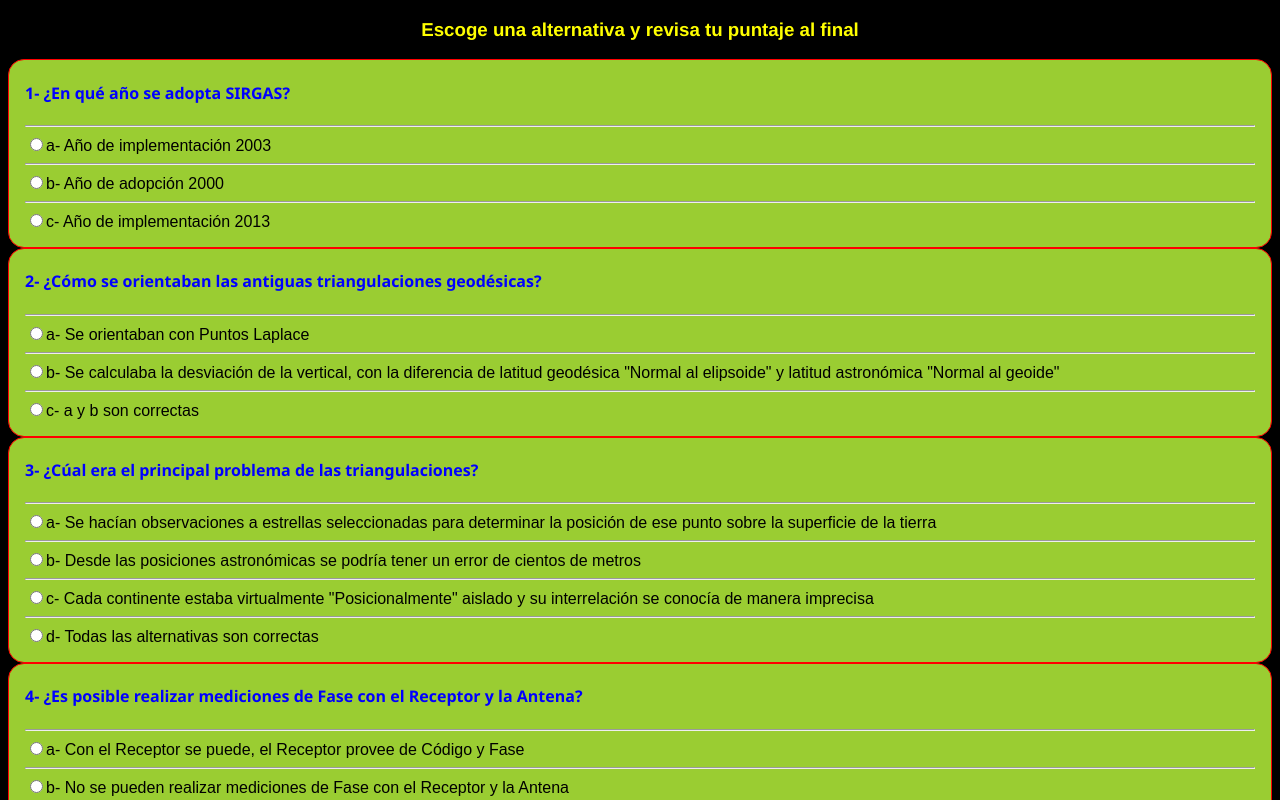
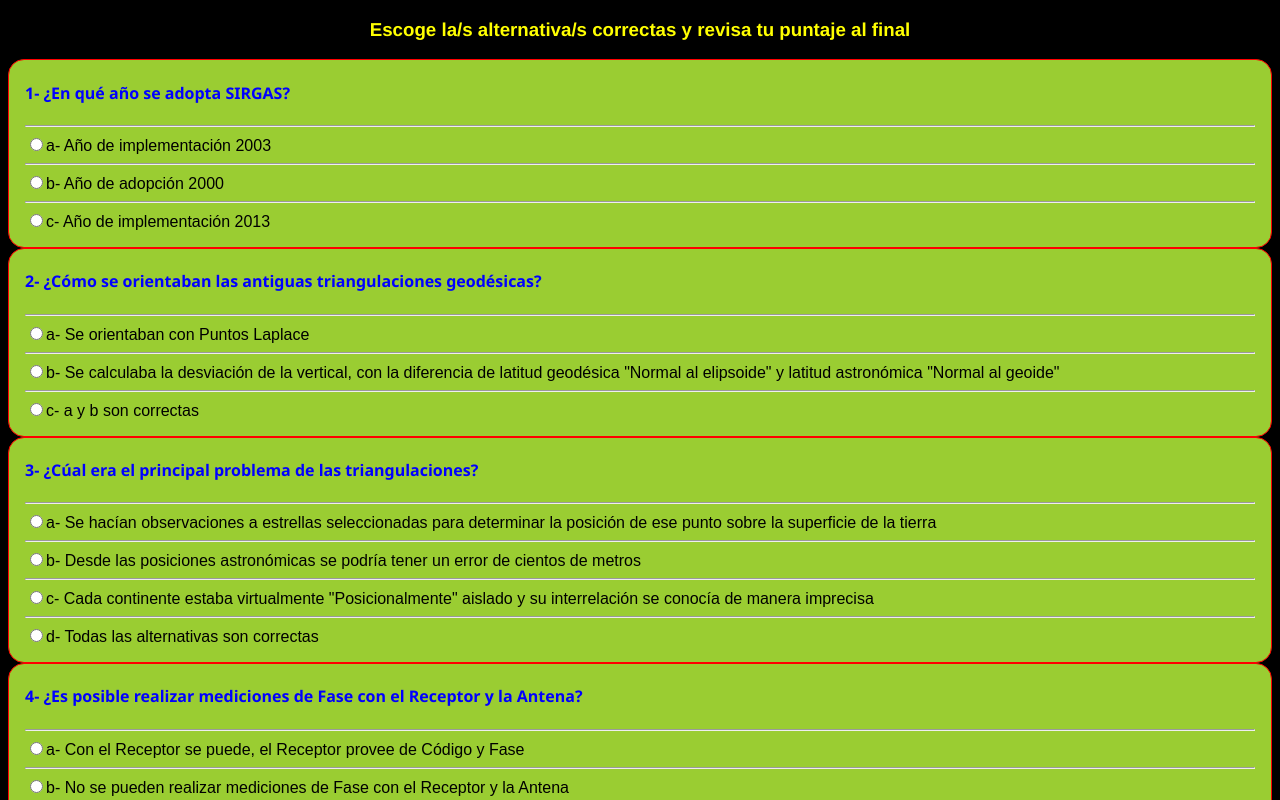
Before and after one commit to sa304/cuestionario, a plain HTML site: page index.html in a window 1280 px wide. Shown: the top 800 px of the page. Drawn offline with nearby package versions, Linux system fonts and the light colour scheme.

Commit message:
titulo adaptado

```diff
--- a/index.html
+++ b/index.html
@@ -14,7 +14,7 @@
 
 <body>
 
-   <h3 class="titulo">Escoge una alternativa y revisa tu puntaje al final</h3>
+   <h3 class="titulo">Escoge la/s alternativa/s correctas y revisa tu puntaje al final</h3>
 
   <form name="form" onsubmit="return score()">
     <div class="borde">
```
